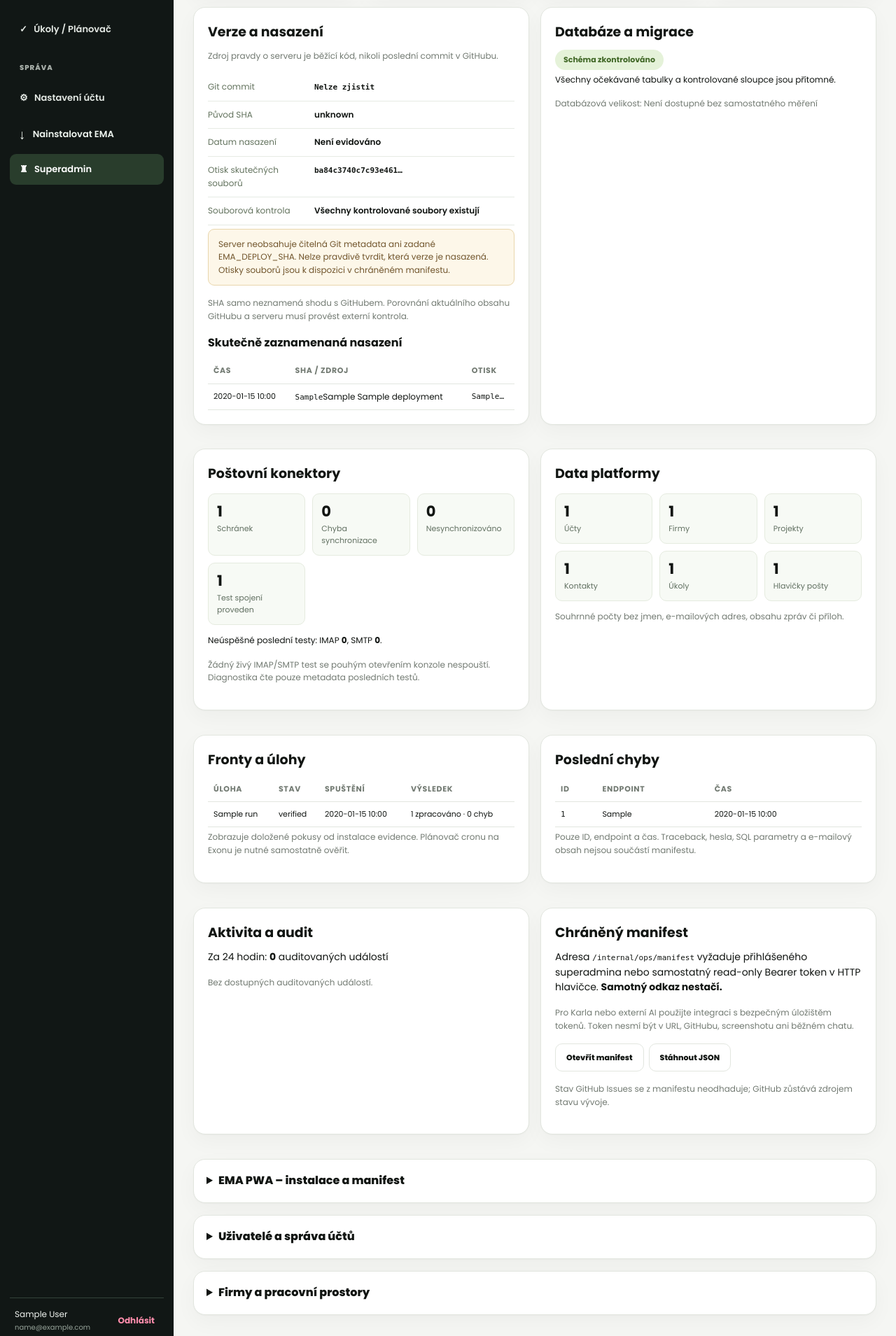
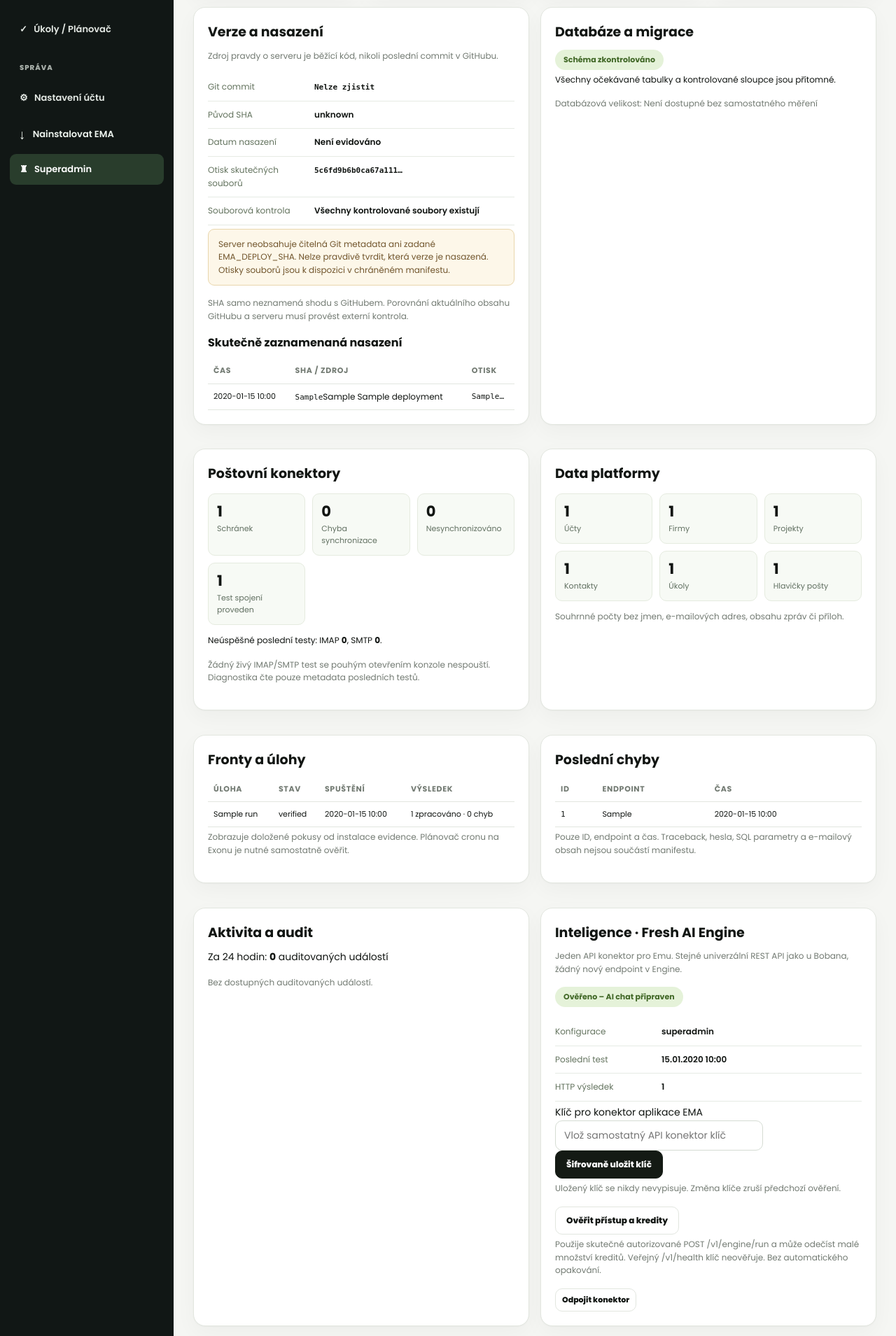
Before and after one commit to soufekladislav/Ema, a Flask app: page /superadmin in a window 1280 px wide. Shown: the part 437-2346 px from the top of the page at 70% size. Run offline with Flask 3, Linux system fonts and the light colour scheme; the visitor is signed in with stand-in values (Sample User, id 1); tables that the repository leaves empty hold one stand-in row (values such as "Sample post"); data that the repository does not hold is empty.

Commit message:
ui(ema): visible conversation history, new/archive actions and Superadmin Intelligence connector controls

```diff
--- a/templates/app.html
+++ b/templates/app.html
@@ -26,6 +26,20 @@
           <button class="btn" type="submit">Vybrat</button>
         </form>
       </div>
+      <nav class="ema-ai-thread-nav" aria-label="Historie konverzací s Emou">
+        <div class="ema-ai-thread-heading"><strong>Historie konverzací</strong>
+          <a class="btn small-btn" href="{{ url_for('home', project=selected_project.id, new=1) if selected_project else url_for('home', new=1) }}">+ Nový chat</a>
+        </div>
+        <div class="ema-ai-thread-list">
+          {% for t in assistant_threads %}
+            <a class="{{ 'active' if active_thread and active_thread.id == t.id else '' }}"
+               href="{{ url_for('home', project=selected_project.id, thread=t.id) if selected_project else url_for('home', thread=t.id) }}"
+               title="{{ t.title }}">{{ t.title }}</a>
+          {% else %}
+            <span class="small muted">Zatím žádné konverzace pro tento kontext.</span>
+          {% endfor %}
+        </div>
+      </nav>
       <div class="ema-assistant-thread" aria-live="polite">
         {% for item in assistant_turns %}
           <article class="ema-assistant-message {{ 'from-me' if item.role == 'user' else 'from-ema' }}">
@@ -41,11 +55,16 @@
           </div>
         {% endfor %}
       </div>
+      {% if active_thread %}
+      <div class="ema-ai-thread-tools"><button class="btn small-btn" type="button" data-ema-archive-thread="{{ active_thread.id }}" data-ema-csrf="{{ csrf_token() }}">Archivovat tuto konverzaci</button></div>
+      {% endif %}
       <div class="ema-chat-compose-wrap">
         {% if not ai_ready %}<p class="ema-ai-notice"><strong>AI zatím není připojena.</strong> Správce musí povolit účet a nastavit přístupový klíč Fresh AI Engine. Historii původních projektových poznámek to neovlivňuje.</p>{% endif %}
         <form class="ema-chat-compose" method="post" action="{{ url_for('ask_assistant') }}">
           <input type="hidden" name="csrf_token" value="{{ csrf_token() }}">
           <input type="hidden" name="project_id" value="{{ selected_project.id if selected_project else '' }}">
+          <input type="hidden" name="thread_id" value="{{ active_thread.id if active_thread else '' }}">
+          <input type="hidden" name="nonce" value="{{ new_nonce() }}">
           <label class="sr-only" for="ema-user-message">Zpráva pro Emu</label>
           <textarea id="ema-user-message" name="body" rows="3" maxlength="4000" placeholder="{{ 'Zeptej se Emy na projekt ' ~ selected_project.name ~ '…' if selected_project else 'Na čem bychom dnes měli pracovat?…' }}" required {{ 'disabled' if not ai_ready else '' }}></textarea>
           <button class="btn primary" type="submit" {{ 'disabled' if not ai_ready else '' }}>Odeslat Emě</button>
@@ -463,6 +482,42 @@
         <p class="small muted">Bez dostupných auditovaných událostí.</p>
       {% endfor %}
     </section>
+    <section class="card panel ema-ops-panel" id="ops-intelligence">
+      <h2>Inteligence · Fresh AI Engine</h2>
+      <p class="small muted">Jeden API konektor pro Emu. Stejné univerzální REST API jako u Bobana, žádný nový endpoint v Engine.</p>
+      <div class="ema-ops-status {{ 'is-ok' if ai_status.state == 'verified' else 'is-warning' }}">
+        {{ 'Ověřeno – AI chat připraven' if ai_status.state == 'verified' else 'Není ověřeno: ' ~ ai_status.state }}
+      </div>
+      <dl class="ema-ops-data">
+        <div><dt>Konfigurace</dt><dd>{{ ai_status.source }}</dd></div>
+        <div><dt>Poslední test</dt><dd>{{ ai_status.checked_at.strftime('%d.%m.%Y %H:%M') if ai_status.checked_at else 'Neproběhl' }}</dd></div>
+        <div><dt>HTTP výsledek</dt><dd>{{ ai_status.http_status if ai_status.http_status else '—' }}</dd></div>
+      </dl>
+      <form method="post" action="{{ url_for('save_intelligence_key') }}" class="ema-ai-settings-form">
+        <input type="hidden" name="csrf_token" value="{{ csrf_token() }}">
+        <label>Klíč pro konektor aplikace EMA
+          <input type="password" name="engine_api_key" autocomplete="new-password"
+                 minlength="24" maxlength="512" placeholder="Vlož samostatný API konektor klíč" required>
+        </label>
+        <button class="btn primary" type="submit">Šifrovaně uložit klíč</button>
+        <p class="small muted">Uložený klíč se nikdy nevypisuje. Změna klíče zruší předchozí ověření.</p>
+      </form>
+      <form method="post" action="{{ url_for('test_intelligence_key') }}">
+        <input type="hidden" name="csrf_token" value="{{ csrf_token() }}">
+        <button class="btn" type="submit" {{ 'disabled' if ai_status.source != 'superadmin' else '' }}>
+          Ověřit přístup a kredity
+        </button>
+        <p class="small muted">Použije skutečné autorizované POST /v1/engine/run a může odečíst malé množství kreditů. Veřejný /v1/health klíč neověřuje. Bez automatického opakování.</p>
+      </form>
+      {% if ai_status.source == 'superadmin' %}
+      <form method="post" action="{{ url_for('disconnect_intelligence') }}" onsubmit="return confirm('Odpojit Emu od AI Engine?')">
+        <input type="hidden" name="csrf_token" value="{{ csrf_token() }}">
+        <input type="hidden" name="confirm" value="disconnect">
+        <button class="btn small-btn" type="submit">Odpojit konektor</button>
+      </form>
+      {% endif %}
+    </section>
+
     <section class="card panel ema-ops-panel" id="ops-access">
       <h2>Chráněný manifest</h2>
       <p>Adresa <code>/internal/ops/manifest</code> vyžaduje přihlášeného superadmina nebo samostatný read-only Bearer token v HTTP hlavičce. <strong>Samotný odkaz nestačí.</strong></p>
```
